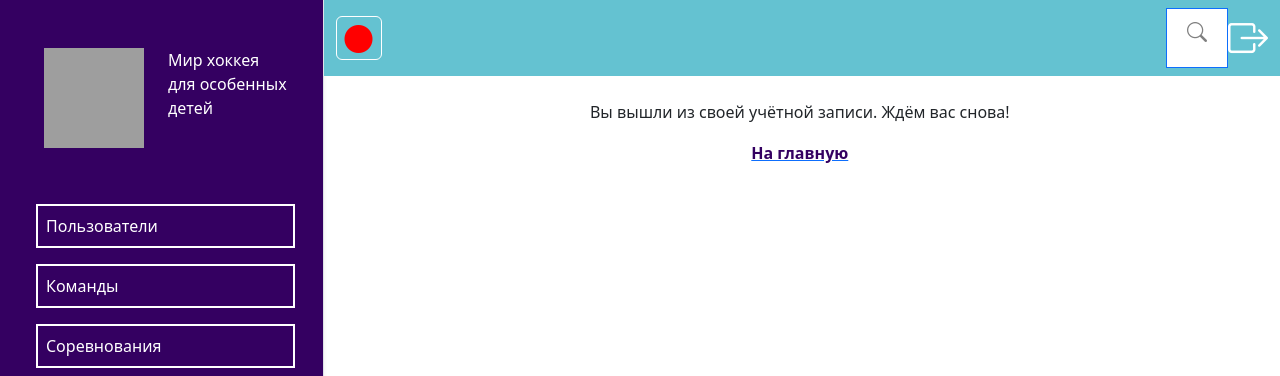
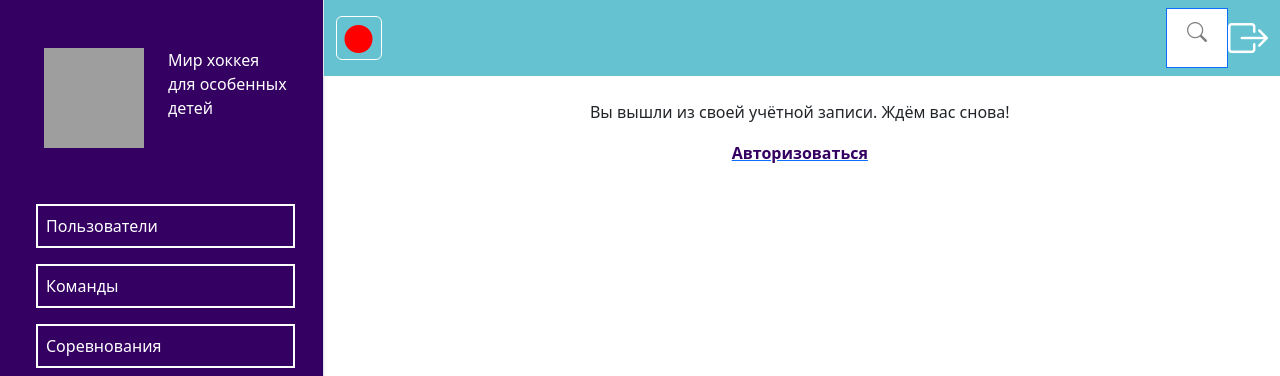
Before and after one commit to Studio-Yandex-Practicum/adaptive_hockey_federation, a Django app: page /auth/logout/ in a window 1280 px wide. Shown: the top 376 px of the page. Run offline with Django 4.2, Linux system fonts and the light colour scheme; some libraries are stand-ins or nearby versions; grey boxes are pictures that could not be loaded.

Commit message:
rename redirect link

```diff
--- a/adaptive_hockey_federation/templates/users/logged_out.html
+++ b/adaptive_hockey_federation/templates/users/logged_out.html
@@ -9,7 +9,7 @@
   <div class="card-footer">
     <div class="border border-white rounded px-2">
       <a href="{% url 'users:login' %}">
-        <b class="text-xl" style="color: #340061;">На главную</b>
+        <b class="text-xl" style="color: #340061;">Авторизоваться</b>
       </a>
     </div>
   </div>
```
